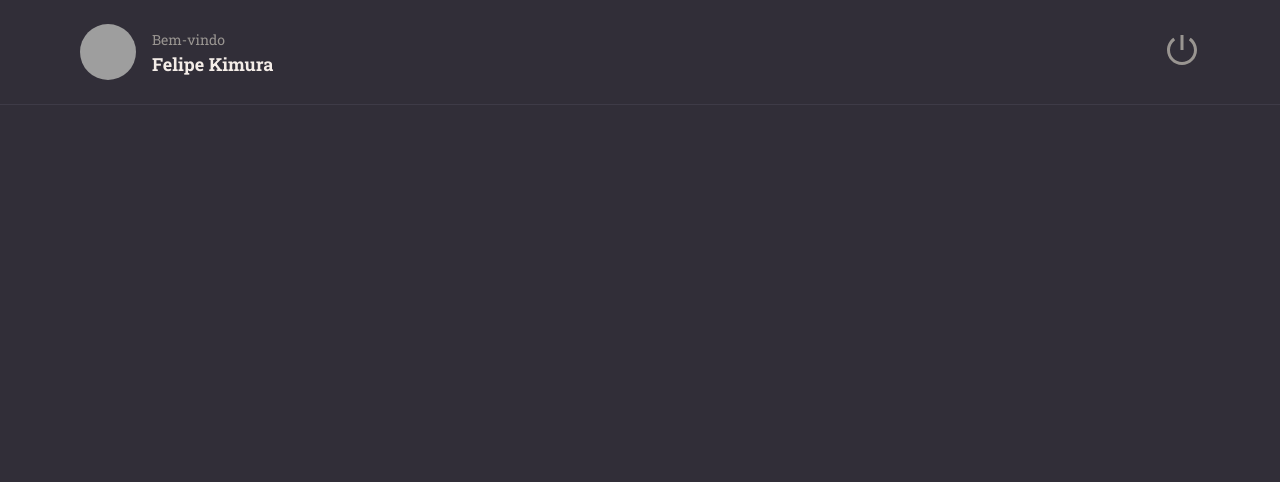
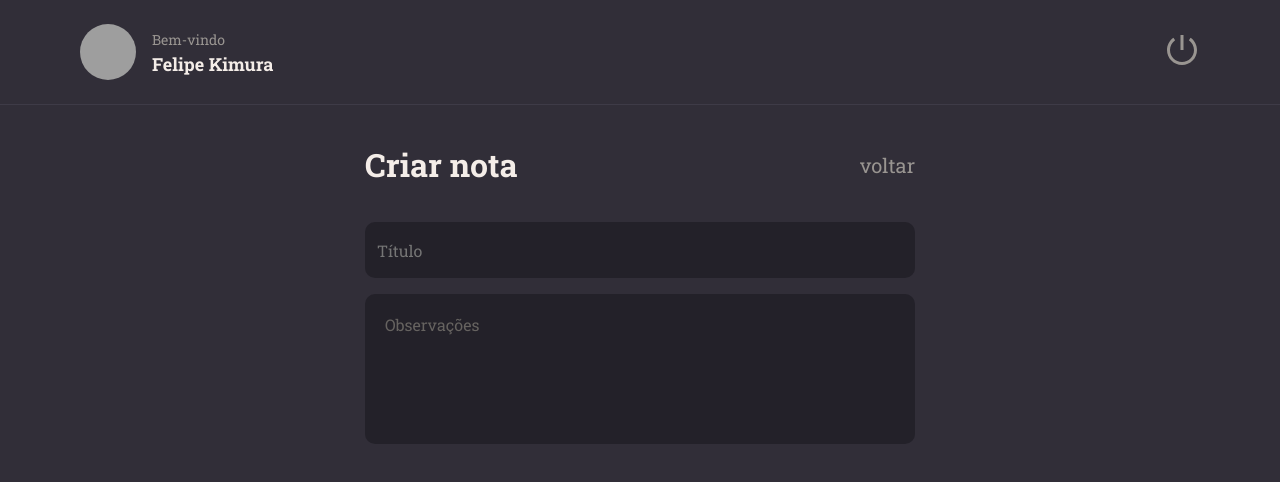
Before and after one commit to felipeslopes2010/rocket-notes, a React (Vite) app: page / in a window 1280 px wide. Shown: the top 482 px of the page. Built offline with nearby package versions, Linux system fonts and the light colour scheme; grey boxes are pictures that could not be loaded.

Commit message:
Create TextArea Component

```diff
--- /dev/null
+++ b/src/components/TextArea/index.jsx
@@ -0,0 +1,9 @@
+import { Container } from "./styles";
+
+export function TextArea({ value, ...rest }) {
+    return (
+        <Container {...rest} placeholder="Observações">
+            {value}
+        </Container>
+    )
+}
--- /dev/null
+++ b/src/components/TextArea/styles.js
@@ -0,0 +1,21 @@
+import styled from "styled-components";
+
+export const Container = styled.textarea`
+    width: 100%;
+    height: 150px;
+
+    background-color: ${({ theme }) => theme.COLORS.BACKGROUND_900};
+    color: ${({ theme }) => theme.COLORS.WHITE};
+
+    border: none;
+    resize: none;
+
+    margin-top: 8px;
+    border-radius: 10px;
+    padding: 20px;
+
+
+    &::placeholder {
+        color: ${({ theme }) => theme.COLORS.GRAY_300};
+    }
+`;
--- a/src/pages/New/index.jsx
+++ b/src/pages/New/index.jsx
@@ -1,10 +1,26 @@
-import { Header } from "../../components/Header"
-import { Container } from "./styles";
+import { Header } from '../../components/Header'
+import { Input } from '../../components/Input'
+import { TextArea } from '../../components/TextArea'
+
+import { Container, Form } from './styles'
 
 export function New() {
-    return (
-        <Container>
-            <Header />
-        </Container>
-    );
+  return (
+    <Container>
+      <Header />
+
+      <main>
+        <Form>
+          <header>
+            <h1>Criar nota</h1>
+            <a href="/">voltar</a>
+          </header>
+
+          <Input placeholder="Título" />
+
+          <TextArea placeholder="Observações" />
+        </Form>
+      </main>
+    </Container>
+  )
 }
--- a/src/pages/New/styles.js
+++ b/src/pages/New/styles.js
@@ -1,4 +1,4 @@
-import styled from "styled-components";
+import styled from 'styled-components'
 
 export const Container = styled.div`
   width: 100%;
@@ -8,6 +8,23 @@
   grid-template-rows: 105px auto;
   grid-template-areas:
   "header"
-    "content"
-    ;
-`;
+  "content";
+`
+
+export const Form = styled.form`
+  max-width: 550px;
+  margin: 38px auto;
+
+  > header {
+    display: flex;
+    align-items: center;
+    justify-content: space-between;
+
+    margin-bottom: 36px;
+
+    a {
+      font-size: 20px;
+      color: ${({ theme }) => theme.COLORS.GRAY_100}
+    }
+  }
+`
```
Lines whose indentation alone changed are shown as unchanged.
